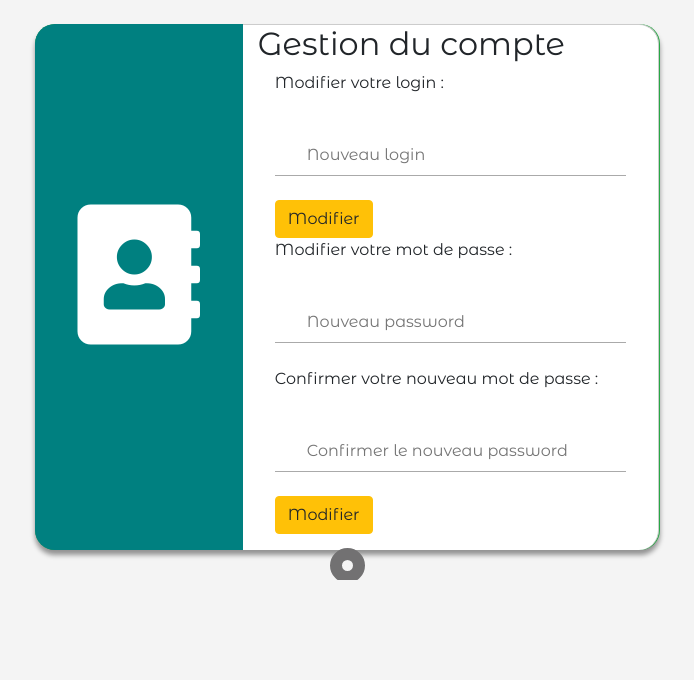
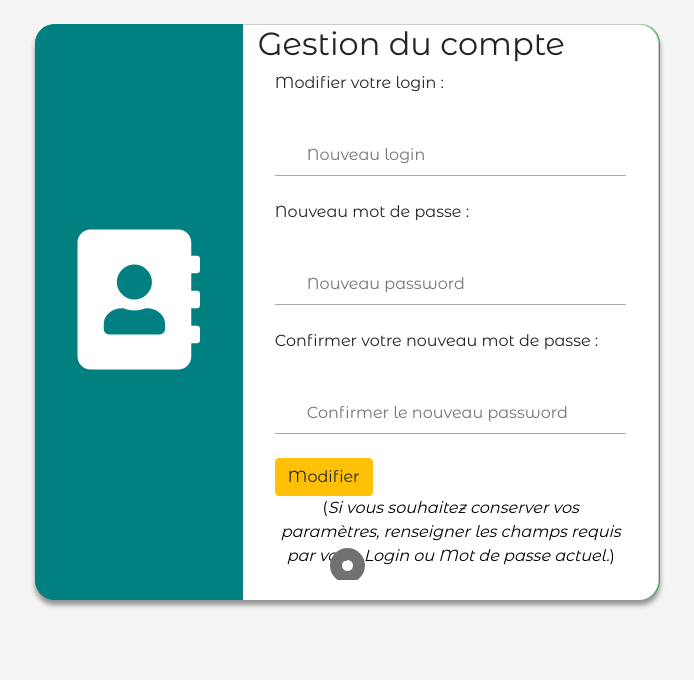
Before and after one commit to student-william-kies/livre-or, a PHP site: page /php/profil.php in a window 1280 px wide. Shown: the part 220-900 px from the top of the page, without its empty margins (293-987 px from the left). Before the commit the page ends 800 px from the top, so only its background shows below. Run offline with PHP 8.4, Linux system fonts and the light colour scheme; the visitor is signed in with stand-in values (Sample User, id 1).

Commit message:
Project Pool 2 : Livre d'Or :
Page profil et connexion fini et fonctionnelle.

```diff
--- a/php/profil.php
+++ b/php/profil.php
@@ -7,15 +7,30 @@
         header('location:connexion.php');
     }
 
-    if (isset($_SESSION['signin'])){
-        if (isset($_POST['ValidNewLogin'])){
-            $NewLogin = $_POST['NewLogin'];
+    if (isset($_SESSION['login'])){
+        if(isset($_POST['New_user'])){
+            if (isset($_POST['NewLogin']) && $_POST['NewPassword'] === $_POST['ConfirmNewPassword']){
+                $new_login = $_POST['NewLogin'];
+                $new_password = $_POST['NewPassword'];
+                $confirm_newPassword = $_POST['ConfirmNewPassword'];
+                $session_id = $_SESSION['id'];
 
-            $update = 'UPDATE utilisateurs SET login = $_POST[\'NewLogin\'] WHERE id = $_SESSION[\'id\']';
+                $db = mysqli_connect('localhost', 'root', '', 'livreor');
+                $update_user = mysqli_query($db, "UPDATE utilisateurs SET login = '$new_login', password = '$new_password' WHERE id = '$session_id'");
 
-            /* AFFAIRE A SUIVRE */
+                $_SESSION['login'] = $new_login;
+                $_SESSION['password'] = $new_password;
+
+                if ($update_user){
+                    echo '<section class="alert alert-success text-center" role="alert">Modification effectuée !</section>';
+                }
+                else{
+                    echo '<section class="alert alert-danger text-center" role="alert">Echec de la modification, réessayer !</section>';
+                }
+            }
         }
     }
+
 ?>
 
 <!DOCTYPE html>
@@ -91,21 +106,19 @@
                                             <!-- Login -->
                                             <section class="row">
                                                 <label for="NewLogin">Modifier votre login :</label>
-                                                <input type="text" name="NewLogin" id="Newlogin" class="form_input" placeholder="Nouveau login">
-
-                                                <label for="ValidNewLogin"></label>
-                                                <input type="submit" name="ValidNewLogin" value="Modifier" class="btn btn-warning">
+                                                <input type="text" name="NewLogin" id="Newlogin" class="form_input" placeholder="Nouveau login" required>
                                             </section>
                                             <!-- Password -->
                                             <section class="row">
-                                                <label for="NewPassword">Modifier votre mot de passe :</label>
-                                                <input type="password" name="NewPassword" id="NewPassword" class="form_input" placeholder="Nouveau password">
+                                                <label for="NewPassword">Nouveau mot de passe :</label>
+                                                <input type="password" name="NewPassword" id="NewPassword" class="form_input" placeholder="Nouveau password" required>
 
                                                 <label for="ConfirmNewPassword">Confirmer votre nouveau mot de passe :</label>
-                                                <input type="password" name="ConfirmNewPassword" id="ConfirmNewPassword" class="form_input" placeholder="Confirmer le nouveau password">
+                                                <input type="password" name="ConfirmNewPassword" id="ConfirmNewPassword" class="form_input" placeholder="Confirmer le nouveau password" required>
 
-                                                <label for="ValidNewPassword"></label>
-                                                <input type="submit" name="ValidNewPassword" value="Modifier" class="btn btn-warning">
+                                                <label for="New_user"></label>
+                                                <input type="submit" name="New_user" value="Modifier" class="btn btn-warning">
+                                                <p>(<i>Si vous souhaitez conserver vos paramètres, renseigner les champs requis par votre Login ou Mot de passe actuel.</i>)</p>
                                             </section>
                                         </form>
                                     </section>
```
Also changed, not shown: php/connexion.php (+5 -2 lines).
